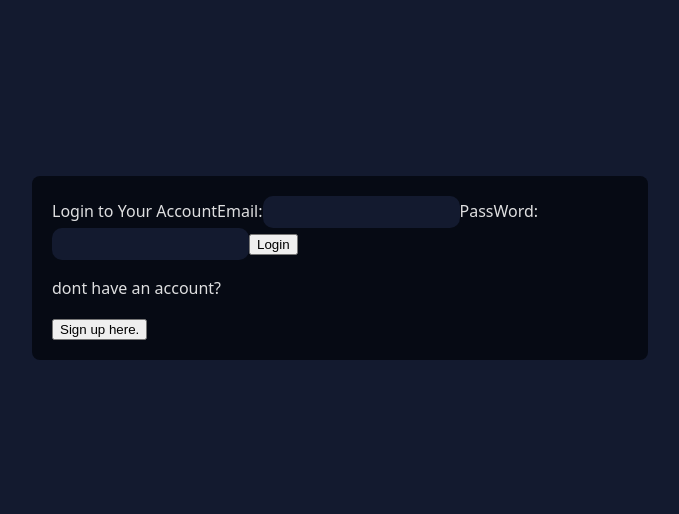
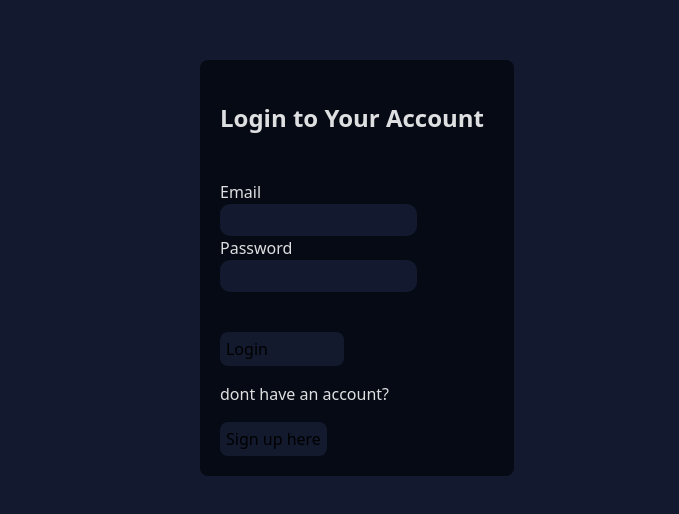
Before and after one commit to Lazy690/Savings_goal_tracker, a React (Vite) app in the folder savings-progress-tracker/: page /login in a window 1280 px wide. Shown: the part 132-646 px from the top of the page, without its empty margins (288-967 px from the left). Built offline with nearby package versions, Linux system fonts and the light colour scheme.

Commit message:
Tweaks
Made log and sign up pages look better, made records page load the selected mode (light or dark) and made a pop up that appears when user clicks Log out to ask if their sure.

```diff
--- a/savings-progress-tracker/src/Dashboard/Header/HeaderNFooter/header.css
+++ b/savings-progress-tracker/src/Dashboard/Header/HeaderNFooter/header.css
@@ -52,6 +52,8 @@
 
 }
 
+
+
 /*Light Mode*/
 
 :root[data-theme='light'] .goal-button {
--- a/savings-progress-tracker/src/Dashboard/Header/HeaderNFooter/header.jsx
+++ b/savings-progress-tracker/src/Dashboard/Header/HeaderNFooter/header.jsx
@@ -11,7 +11,11 @@ function Header() {
 
   const [showtheme, setShowTheme] = useState(false);
   const { toggleTheme } = useTheme(); // Access the toggleTheme function
+  const [asklogout, setAskLogout] = useState(false)
 
+
+  const OpenAsk = () => setAskLogout(true);
+  const CloseAsk = () => setAskLogout(false);
   //Ask if sure want to logout
 
 
@@ -45,6 +49,7 @@ function Header() {
     setShowTheme((prev) => !prev);
   };
 
+
   //handle dark mode
   const handledarkmode = async () =>{
   toggleTheme("dark")
@@ -60,7 +65,6 @@ function Header() {
 
   //handle light mode
 
-   //handle dark mode
    const handlelightmode = async () =>{
     toggleTheme("light")
 
@@ -77,13 +81,33 @@ function Header() {
   return (
     <div className="header">
       <span className="buton-wrap">
+
+
+
         <button className="goal-button">Goals</button>
+
 
         <button className="goal-button" onClick={toggletheme}>
           Theme
         </button>
+        <button className="goal-button" onClick={OpenAsk}>Log Out</button>
 
-        <button className="goal-button" onClick={() => navigate("/login")}>Log Out</button>
+        {asklogout && (
+                        <div className="overlay">
+                          <div className="modal">
+                            <h2>Are you sure you want to log out?</h2>
+                            <button
+                              onClick={() => navigate("/login")}
+                              className='open-btn'
+                            >
+                              Yes
+                            </button>
+
+                            <button onClick={CloseAsk} className='open-btn'>No</button>
+                          </div>
+                        </div>
+
+                    )}
         {showtheme && (
           <div className="theme-overlay">
             <div>
--- a/savings-progress-tracker/src/Records/record-content.jsx
+++ b/savings-progress-tracker/src/Records/record-content.jsx
@@ -2,6 +2,7 @@ import React, { useState, useEffect } from 'react';
 import { collection, onSnapshot, deleteDoc, doc } from 'firebase/firestore';
 import { db, auth } from '../firebase.js'; // Ensure the correct path to your firebase.js file
 import { onAuthStateChanged } from "firebase/auth";
+import { useTheme } from '../ThemeContext'; // Import the useTheme hook
 import "./records.css";
 
 export default function Recordcontent() {
@@ -11,6 +12,7 @@ export default function Recordcontent() {
   const [addlist, setAddList] = useState([]);
   const [takelist, setTakeList] = useState([]);
   const [pendingDeleteId, setPendingDeleteId] = useState([]);
+  const { toggleTheme } = useTheme(); // Access the toggleTheme function
 
   // Delete modals
   const [showDeleteAdd, setShowDeleteAdd] = useState(false);
@@ -38,6 +40,28 @@ export default function Recordcontent() {
 
     return () => unsubscribe(); // Cleanup the listener on component unmount
   }, []);
+
+  // Fetch the user's theme preference
+  useEffect(() => {
+    if (!user) return; // Ensure user is defined
+
+    const unsubscribe = onSnapshot(doc(db, "users", user.uid, "Theme", "settings"), (docSnapshot) => {
+      if (docSnapshot.exists()) {
+        const data = docSnapshot.data();
+        const isLightTheme = data.color; // Directly access the color field (true or false)
+
+        if (!isLightTheme) {
+          toggleTheme("dark");
+        } else {
+          toggleTheme("light");
+        }
+      } else {
+        console.error("Theme settings document does not exist.");
+      }
+    });
+
+    return () => unsubscribe(); // Cleanup listener on unmount
+  }, [user, toggleTheme]);
 
   // Fetch the list of depts in real-time
   useEffect(() => {
--- a/savings-progress-tracker/src/Sign&Login/login.jsx
+++ b/savings-progress-tracker/src/Sign&Login/login.jsx
@@ -35,17 +35,17 @@ export default function Login() {
         <div>
             <div>
                 <form onSubmit={handleSubmit}>
-                    <label>Login to Your Account</label>
+                    <h2>Login to Your Account</h2><br/>
 
-                    <label>Email:</label>
-                    <input id="email" type="email"></input>
+                    <label>Email</label><br/>
+                    <input id="email" type="email"></input><br/>
 
-                    <label>PassWord:</label>
-                    <input id="password" type="password"></input>
+                    <label>Password</label><br/>
+                    <input id="password" type="password"></input><br/>
 
-                    <button type="submit">Login</button>
+                    <button className="log-button1" type="submit">Login</button><br/>
                 </form>
-                    <p>dont have an account?</p><button onClick={() => navigate("/signup")}>Sign up here.</button>
+                    <p>dont have an account?</p><button className="log-button2" onClick={() => navigate("/signup")}>Sign up here</button>
 
             </div>
         </div>
--- a/savings-progress-tracker/src/Sign&Login/sign&login.css
+++ b/savings-progress-tracker/src/Sign&Login/sign&login.css
@@ -0,0 +1,47 @@
+.log-button1 {
+
+    border-radius: 8px;
+    border: 1px solid transparent;
+    padding: 5px;
+    font-size: 1em;
+    font-weight: 500;
+    font-family: inherit;
+    background-color: #131A2E;
+    cursor: pointer;
+    transition: border-color 0.25s;
+    margin-top: 40px;
+    padding-right: 75px;
+    text-align: center;
+
+  }
+  .log-button1:hover {
+    border-color: #ffffff;
+  }
+  .log-button1:focus,
+  .log-button1:focus-visible {
+    outline: 4px auto -webkit-focus-ring-color;
+  }
+
+  .log-button2 {
+
+    border-radius: 8px;
+    border: 1px solid transparent;
+    padding: 5px;
+    font-size: 1em;
+    font-weight: 500;
+    font-family: inherit;
+    font-display: center;
+    background-color: #131A2E;
+    cursor: pointer;
+    transition: border-color 0.25s;
+
+
+
+  }
+  .log-button2:hover {
+    border-color: #ffffff;
+  }
+  .log-button2:focus,
+  .log-button2:focus-visible {
+    outline: 4px auto -webkit-focus-ring-color;
+  }
--- a/savings-progress-tracker/src/Sign&Login/signup.jsx
+++ b/savings-progress-tracker/src/Sign&Login/signup.jsx
@@ -3,6 +3,7 @@ import { getAuth, createUserWithEmailAndPassword } from "firebase/auth";
 import { collection, setDoc, doc, addDoc } from 'firebase/firestore';
 import { db } from '../firebase.js';
 import { useNavigate } from "react-router-dom";
+import "./sign&login.css"
 
 export default function SignUp() {
     const navigate = useNavigate();
@@ -51,7 +52,7 @@ export default function SignUp() {
 
              // Add a default Saved document
             await setDoc(doc(db, "users", user.uid, "Data", "Saved"), {
-                TotalSaved: 0
+                TotalSaved: Number(0)
             }, { merge: true });
 
 
@@ -68,7 +69,7 @@ export default function SignUp() {
             <form onSubmit={handleSubmit} className="space-y-4">
                 <h2 className="text-2xl font-bold">Create Account</h2>
                 <div>
-                    <label htmlFor="userName" className="block">Username:</label>
+                    <label htmlFor="userName" className="block">User Name</label><br/>
                     <input
                         id="userName"
                         type="text"
@@ -79,41 +80,41 @@ export default function SignUp() {
                     />
                 </div>
                 <div>
-                    <label htmlFor="email" className="block">Email:</label>
+                    <label htmlFor="email" className="block">Email</label><br/>
                     <input
                         id="email"
                         type="email"
                         value={formData.email}
                         onChange={handleChange}
                         required
-                        className="w-full border p-2 rounded"
+                        className="Log-input"
                     />
                 </div>
                 <div>
-                    <label htmlFor="password" className="block">Password:</label>
+                    <label htmlFor="password" className="block">Password</label><br/>
                     <input
                         id="password"
                         type="password"
                         value={formData.password}
                         onChange={handleChange}
                         required
-                        className="w-full border p-2 rounded"
+                        className="Log-input"
                     />
                 </div>
                 <div>
-                    <label htmlFor="passConfirm" className="block">Confirm Password:</label>
+                    <label htmlFor="passConfirm" className="block">Confirm Password</label><br/>
                     <input
                         id="passConfirm"
                         type="password"
                         value={formData.passConfirm}
                         onChange={handleChange}
                         required
-                        className="w-full border p-2 rounded"
+                        className="Log-input"
                     />
                 </div>
                 <button
                     type="submit"
-                    className="w-full bg-blue-500 text-white p-2 rounded hover:bg-blue-600"
+                    className="log-button1"
                 >
                     Create Account
                 </button>
@@ -122,7 +123,7 @@ export default function SignUp() {
                 <p>Already have an account?</p>
                 <button
                     onClick={() => navigate("/login")}
-                    className="text-blue-500 hover:underline"
+                    className="log-button2"
                 >
                     Go to Login
                 </button>
```
Also changed, not shown: 1 other file (tests, documents, lock files or other folders).
